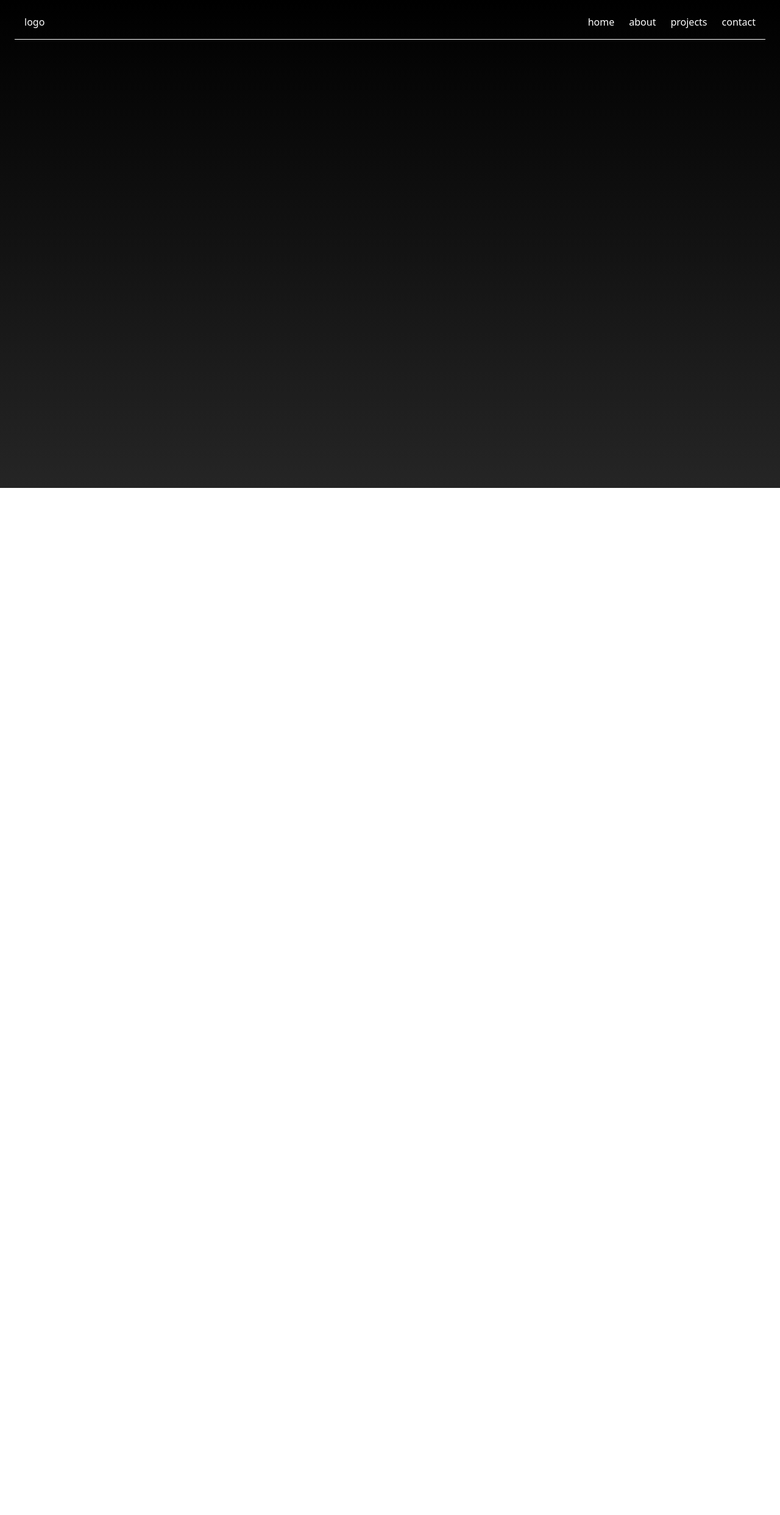
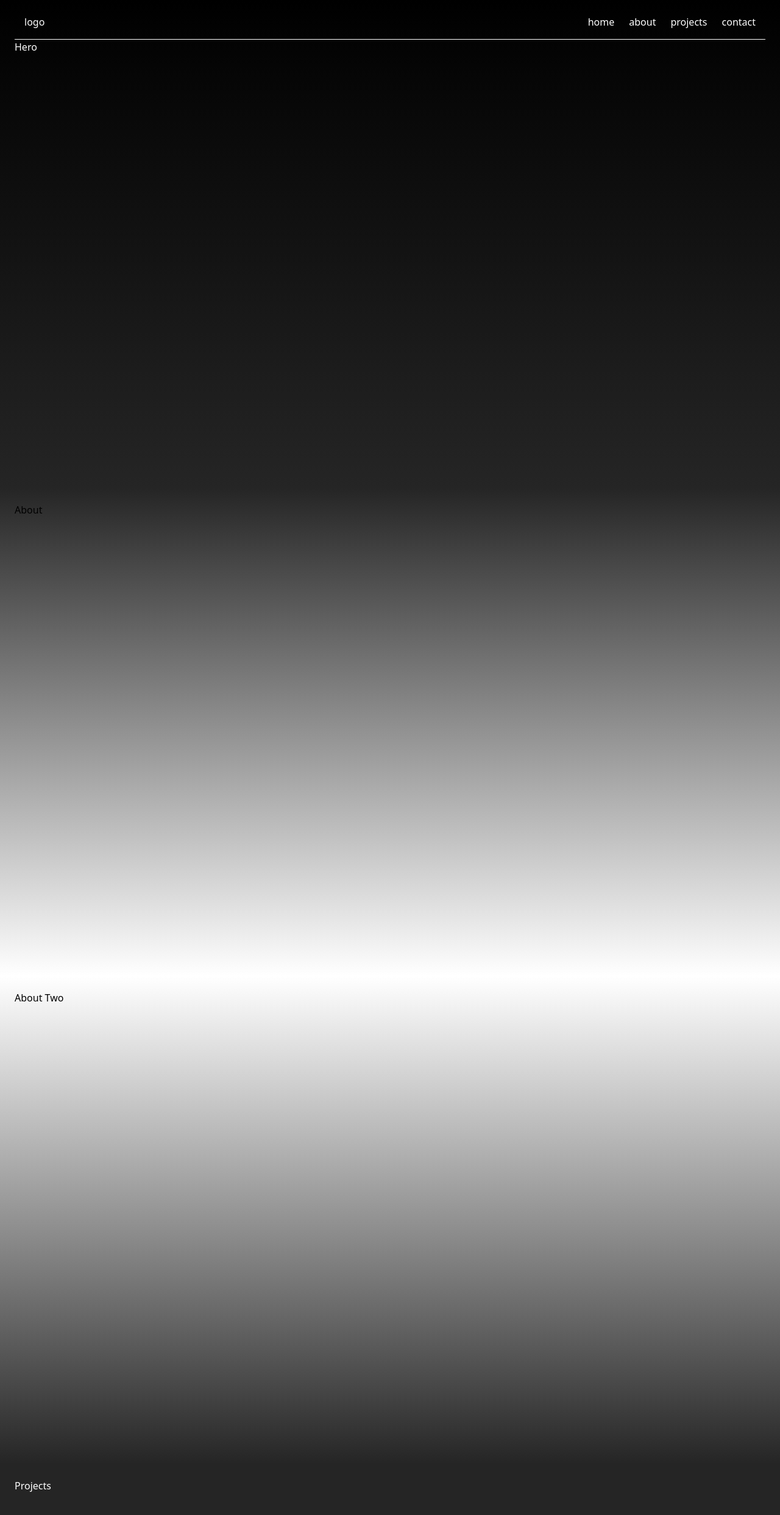
Before and after one commit to 4nth0ny1/portfolio-t3, a Next.js app: page / in a window 1280 px wide. Shown: the top 2484 px of the page at 61% size. Before the commit the page ends 800 px from the top, so only its background shows below. Built offline with nearby package versions, Linux system fonts and the light colour scheme.

Commit message:
added all gradients to different components

```diff
--- a/src/pages/index.tsx
+++ b/src/pages/index.tsx
@@ -2,7 +2,6 @@ import Head from "next/head";
 
 function Navbar() {
   return (
-    <div className="min-h-screen bg-gradient-to-b from-[#000] to-[#252525] p-6">
     <div className="flex flex-row justify-between border-b border-white px-4 pb-4 text-white">
       <h2>logo</h2>
       <ul className="flex flex-row justify-between gap-6">
@@ -12,8 +11,27 @@ function Navbar() {
         <li>contact</li>
       </ul>
     </div>
-    </div>
   );
+}
+
+function Hero() {
+  return <div className="text-white">Hero</div>;
+}
+
+function About() {
+  return <div className="text-black">About</div>;
+}
+
+function AboutTwo() {
+  return <div className="text-black">About Two</div>;
+}
+
+function Projects() {
+  return <div className="text-white">Projects</div>;
+}
+
+function Contact() {
+  return <div className="text-white">Contact</div>;
 }
 
 export default function Home() {
@@ -24,8 +42,23 @@ export default function Home() {
         <meta name="description" content="Generated by create-t3-app" />
         <link rel="icon" href="/favicon.ico" />
       </Head>
+      <div className="min-h-screen bg-gradient-to-b from-[#000] to-[#252525] p-6">
+        <Navbar />
+        <Hero />
+      </div>
+      <div className="min-h-screen bg-gradient-to-b from-[#252525] to-[#FFF] p-6">
+        <About />
+      </div>
+      <div className="min-h-screen bg-gradient-to-b from-[#FFF] to-[#252525] p-6">
+        <AboutTwo />
+      </div>
 
-      <Navbar />
+      <div className="min-h-screen bg-[#252525] p-6">
+        <Projects />
+      </div>
+      <div className="min-h-screen bg-gradient-to-b from-[#252525] to-[#000] p-6">
+        <Contact />
+      </div>
     </>
   );
 }
```
Lines whose indentation alone changed are shown as unchanged.
